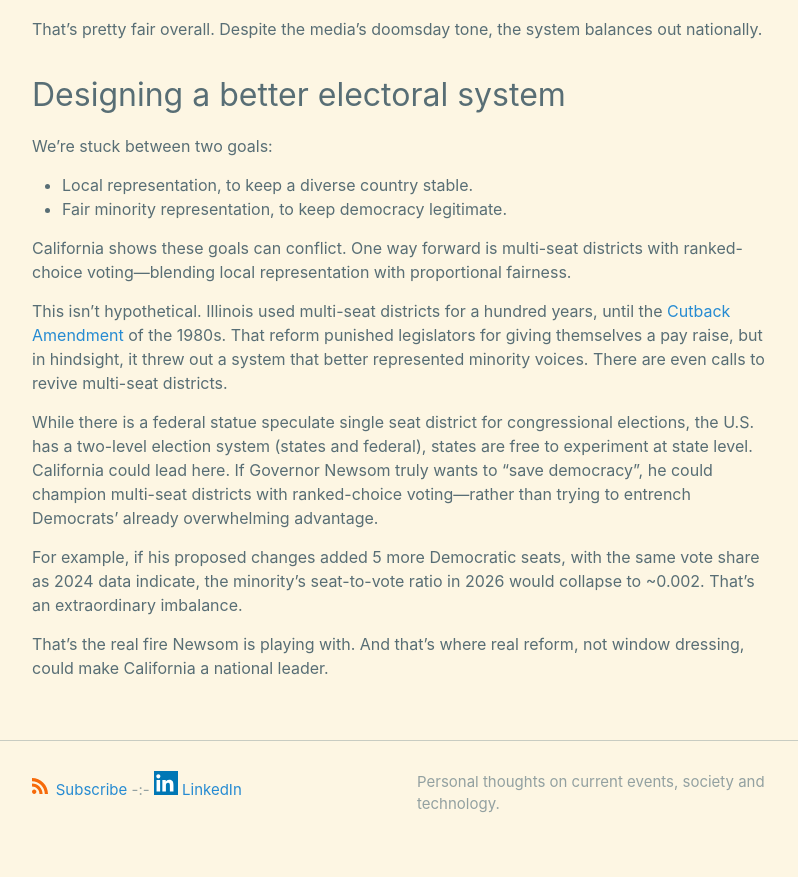
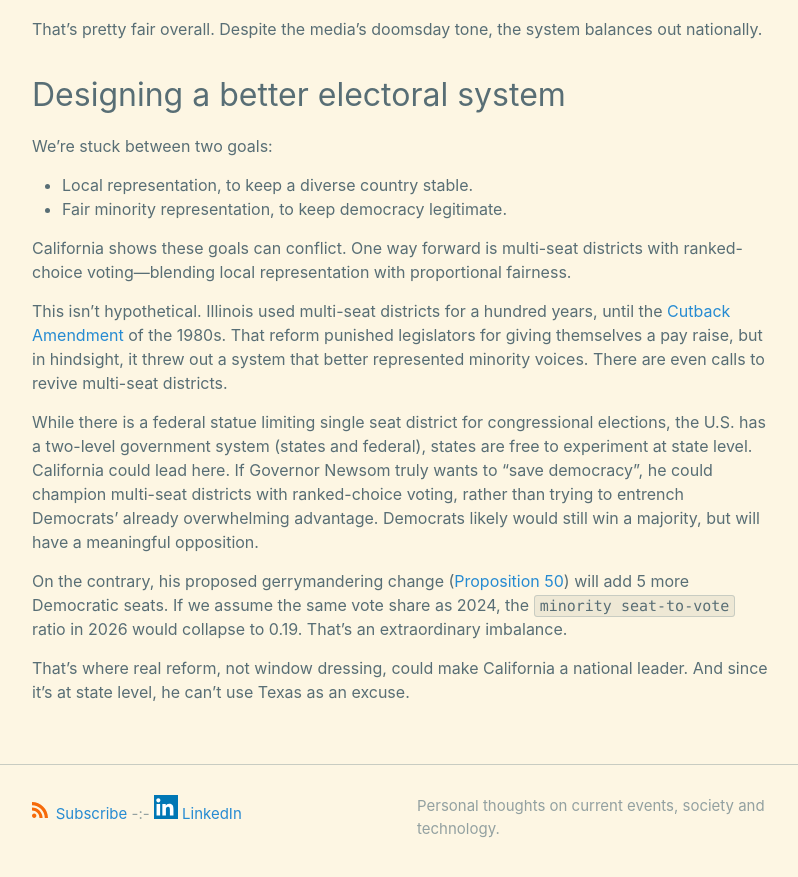
Before and after one commit to xianxu/xianxu.github.io, a Jekyll site: the page built from _posts/2025-08-24-gerrymandering-war.markdown, in a window 1280 px wide and 900 px high, scrolled down 1957 px. Shown: the top 877 px of the window, without its empty margins (238-1036 px from the left). Built offline with Jekyll 4.4.1, drawn with Linux system fonts in a browser that asks for light colours; comment, search, counter and statistics services are not loaded; some of the changed text lies outside the part shown.

Commit message:
Sync latest _posts from remote land

```diff
--- a/_posts/2025-08-24-gerrymandering-war.markdown
+++ b/_posts/2025-08-24-gerrymandering-war.markdown
@@ -6,7 +6,7 @@ tags: law, philosophy
 comments: true
 ---
 
-In the news, Texas and California, the nation’s two largest states, are embroiled in a war over gerrymandering. California Governor Gavin Newsom responded to Texas’s mid-decade redistricting plan by proposing his own version. In both cases, the redistricting plans entrench the majority party’s power. I wanted to be an informed voter, so I did some research. It surely opened my eyes.
+In the news, Texas and California, the nation’s two largest states, are embroiled in a war over gerrymandering. California Governor Gavin Newsom responded to Texas’s mid-decade redistricting plan by proposing his own version. Fight fire with fire he announced. In both cases, the redistricting plans entrench the majority party’s power. I wanted to be an informed voter, so I did some research. It surely opened my eyes.
 
 ## What's gerrymandering?
 
@@ -63,8 +63,8 @@ California shows these goals can conflict. One way forward is multi-seat distric
 
 This isn’t hypothetical. Illinois used multi-seat districts for a hundred years, until the [Cutback Amendment](https://en.wikipedia.org/wiki/Cutback_Amendment) of the 1980s. That reform punished legislators for giving themselves a pay raise, but in hindsight, it threw out a system that better represented minority voices. There are even calls to revive multi-seat districts.
 
-While there is a federal statue speculate single seat district for congressional elections, the U.S. has a two-level election system (states and federal), states are free to experiment at state level. California could lead here. If Governor Newsom truly wants to "save democracy", he could champion multi-seat districts with ranked-choice voting—rather than trying to entrench Democrats’ already overwhelming advantage.
+While there is a federal statue limiting single seat district for congressional elections, the U.S. has a two-level government system (states and federal), states are free to experiment at state level. California could lead here. If Governor Newsom truly wants to "save democracy", he could champion multi-seat districts with ranked-choice voting, rather than trying to entrench Democrats’ already overwhelming advantage. Democrats likely would still win a majority, but will have a meaningful opposition.
 
-For example, if his proposed changes added 5 more Democratic seats, with the same vote share as 2024 data indicate, the minority’s seat-to-vote ratio in 2026 would collapse to ~0.002. That’s an extraordinary imbalance.
+On the contrary, his proposed gerrymandering change ([Proposition 50](https://en.wikipedia.org/wiki/2025_California_Proposition_50)) will add 5 more Democratic seats. If we assume the same vote share as 2024, the `minority seat-to-vote` ratio in 2026 would collapse to 0.19. That’s an extraordinary imbalance.
 
-That’s the real fire Newsom is playing with. And that’s where real reform, not window dressing, could make California a national leader.
+That’s where real reform, not window dressing, could make California a national leader. And since it's at state level, he can't use Texas as an excuse.
```
Also changed, not shown: other parts of _posts/2025-08-24-gerrymandering-war.markdown (+1 -1 lines).
